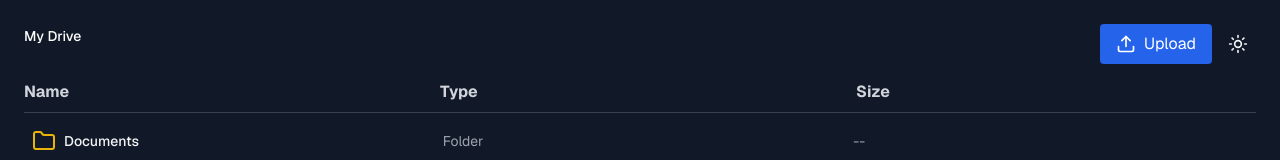
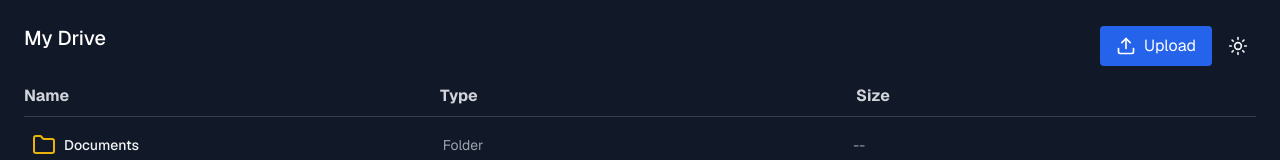
Before and after one commit to CLTJared/cloud-drive, a Next.js app: page / in a window 1280 px wide. Shown: the top 160 px of the page. Built offline with nearby package versions, Linux system fonts and the light colour scheme.

Commit message:
Increase font size.

```diff
--- a/src/components/Breadcrumb.tsx
+++ b/src/components/Breadcrumb.tsx
@@ -9,13 +9,13 @@ interface BreadcrumbProps {
 export function Breadcrumb({ breadcrumbs, onClick }: BreadcrumbProps) {
   return (
     <nav className="flex mb-4" aria-label="Breadcrumb">
-      <ol className="inline-flex items-center">
+      <ol className="inline-flex items-center text-xl">
         {breadcrumbs.map((folder, index) => (
           <li key={folder.id} className="inline-flex items-center">
             {index > 0 && <ChevronRight className="w-5 h-5 text-gray-400 mx-2" />}
             <button
               onClick={() => onClick(index)}
-              className={`inline-flex items-center text-sm font-medium ${
+              className={`inline-flex items-center font-medium ${
                 index === breadcrumbs.length - 1
                 ? "text-gray-900 dark:text-white"
                 : "text-gray-600 dark:text-gray-400 hover:text-gray-900 dark:hover:text-white"
```
